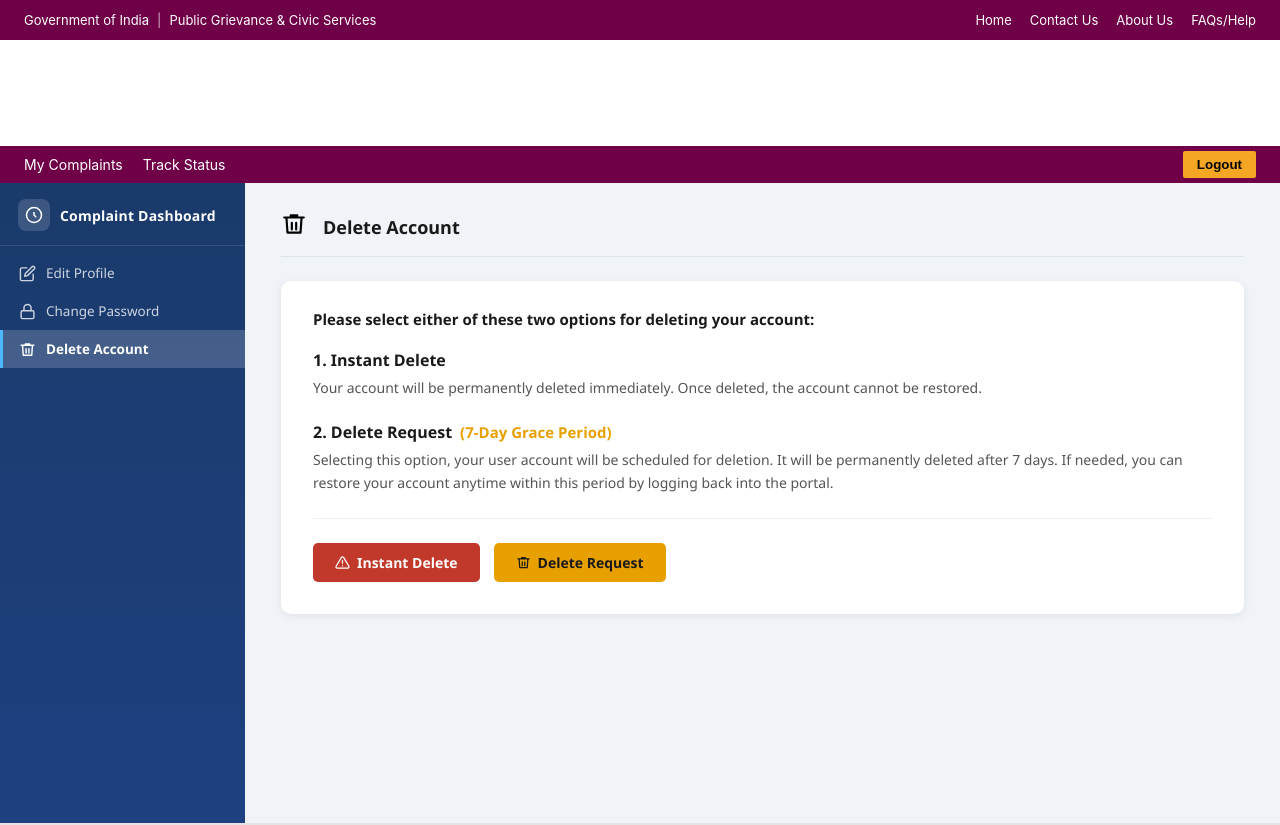
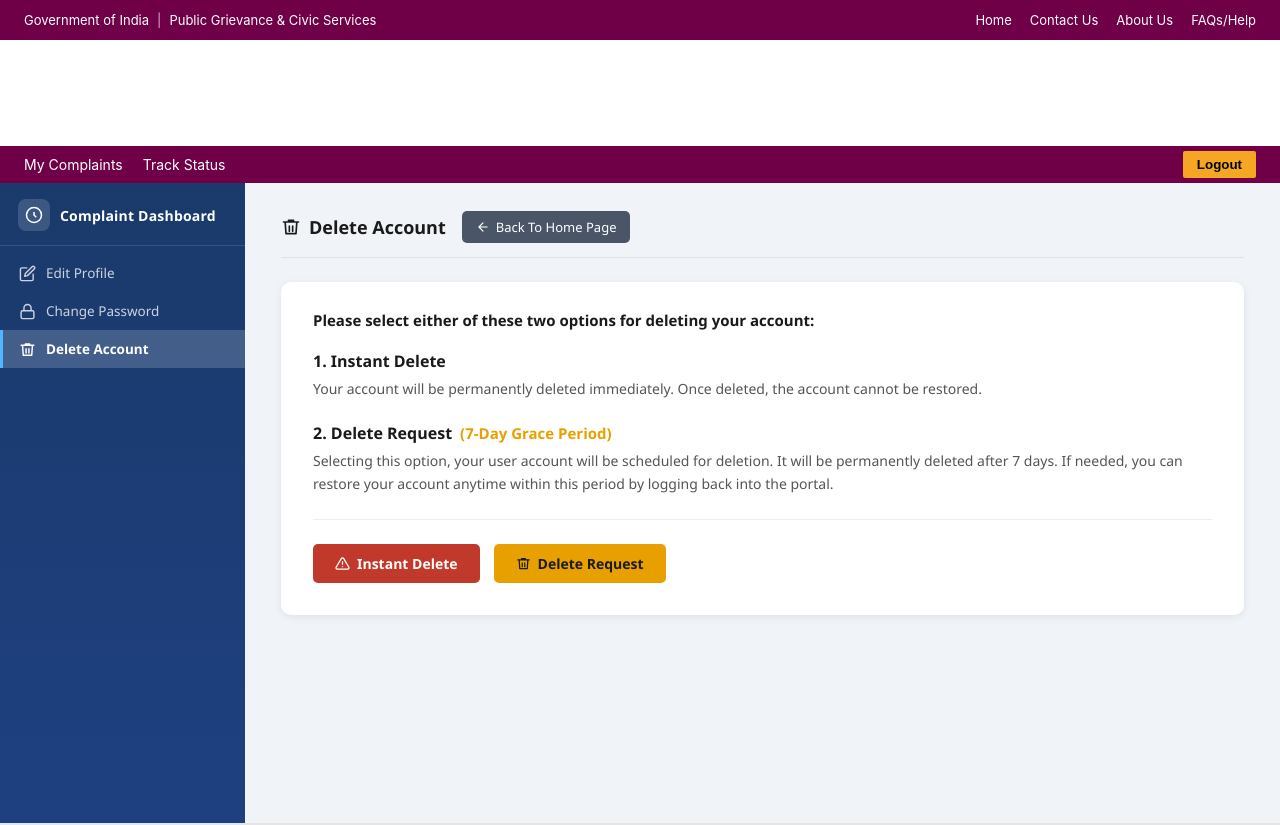
Before and after one commit to ritikkrawat/UrbanCare-Frontend, a React (Create React App) app in the folder urbancare/: page /deleteAccount in a window 1280 px wide. Shown: the top 825 px of the page. Built offline with nearby package versions, Linux system fonts and the light colour scheme; sample sign-in values are in the browser's storage.

Commit message:
Update deleteAccount.jsx

```diff
--- a/urbancare/src/pages/userDashboard/deleteAccount.jsx
+++ b/urbancare/src/pages/userDashboard/deleteAccount.jsx
@@ -26,10 +26,11 @@ const Icon = ({ d, size = 18 }) => (
 );
 
 const icons = {
-  edit:  "M11 4H4a2 2 0 0 0-2 2v14a2 2 0 0 0 2 2h14a2 2 0 0 0 2-2v-7 M18.5 2.5a2.121 2.121 0 0 1 3 3L12 15l-4 1 1-4 9.5-9.5z",
-  lock:  "M19 11H5a2 2 0 0 0-2 2v7a2 2 0 0 0 2 2h14a2 2 0 0 0 2-2v-7a2 2 0 0 0-2-2z M7 11V7a5 5 0 0 1 10 0v4",
-  trash: "M3 6h18 M19 6l-1 14H6L5 6 M10 11v6 M14 11v6 M9 6V4h6v2",
-  alert: "M10.29 3.86L1.82 18a2 2 0 0 0 1.71 3h16.94a2 2 0 0 0 1.71-3L13.71 3.86a2 2 0 0 0-3.42 0z M12 9v4 M12 17h.01",
+  edit:      "M11 4H4a2 2 0 0 0-2 2v14a2 2 0 0 0 2 2h14a2 2 0 0 0 2-2v-7 M18.5 2.5a2.121 2.121 0 0 1 3 3L12 15l-4 1 1-4 9.5-9.5z",
+  lock:      "M19 11H5a2 2 0 0 0-2 2v7a2 2 0 0 0 2 2h14a2 2 0 0 0 2-2v-7a2 2 0 0 0-2-2z M7 11V7a5 5 0 0 1 10 0v4",
+  trash:     "M3 6h18 M19 6l-1 14H6L5 6 M10 11v6 M14 11v6 M9 6V4h6v2",
+  alert:     "M10.29 3.86L1.82 18a2 2 0 0 0 1.71 3h16.94a2 2 0 0 0 1.71-3L13.71 3.86a2 2 0 0 0-3.42 0z M12 9v4 M12 17h.01",
+  arrowLeft: "M19 12H5 M12 19l-7-7 7-7",
 };
 
 // ── Nav Items ─────────────────────────────────────────────────────────────────
@@ -167,10 +168,17 @@ const DeleteAccountContent = ({ toast }) => {
     <main className="da-main">
       {/* Page Header */}
       <div className="da-page-header">
-        <span className="da-page-header__icon">
-          <Icon d={icons.trash} size={26} />
-        </span>
-        <h2 className="da-page-header__title">Delete Account</h2>
+        <h2 className="da-page-header__title">
+          <Icon d={icons.trash} size={20} />
+          Delete Account
+        </h2>
+        <button
+          className="da-page-header__back-btn"
+          onClick={() => navigate("/dashboard")}
+        >
+          <Icon d={icons.arrowLeft} size={14} />
+          Back To Home Page
+        </button>
       </div>
 
       {/* Content Card */}
@@ -232,7 +240,7 @@ const DeleteAccountContent = ({ toast }) => {
 // ── Root DeleteAccount Page ───────────────────────────────────────────────────
 const DeleteAccount = () => {
   const [active, setActive] = useState("delete");
-  const { toasts, toast, removeToast } = useToast(); // ✅ shared hook
+  const { toasts, toast, removeToast } = useToast();
 
   return (
     <>
@@ -247,7 +255,6 @@ const DeleteAccount = () => {
 
       <Footer />
 
-      {/* ✅ shared ToastContainer — same component as mainContent */}
       <ToastContainer toasts={toasts} removeToast={removeToast} />
     </>
   );
```
